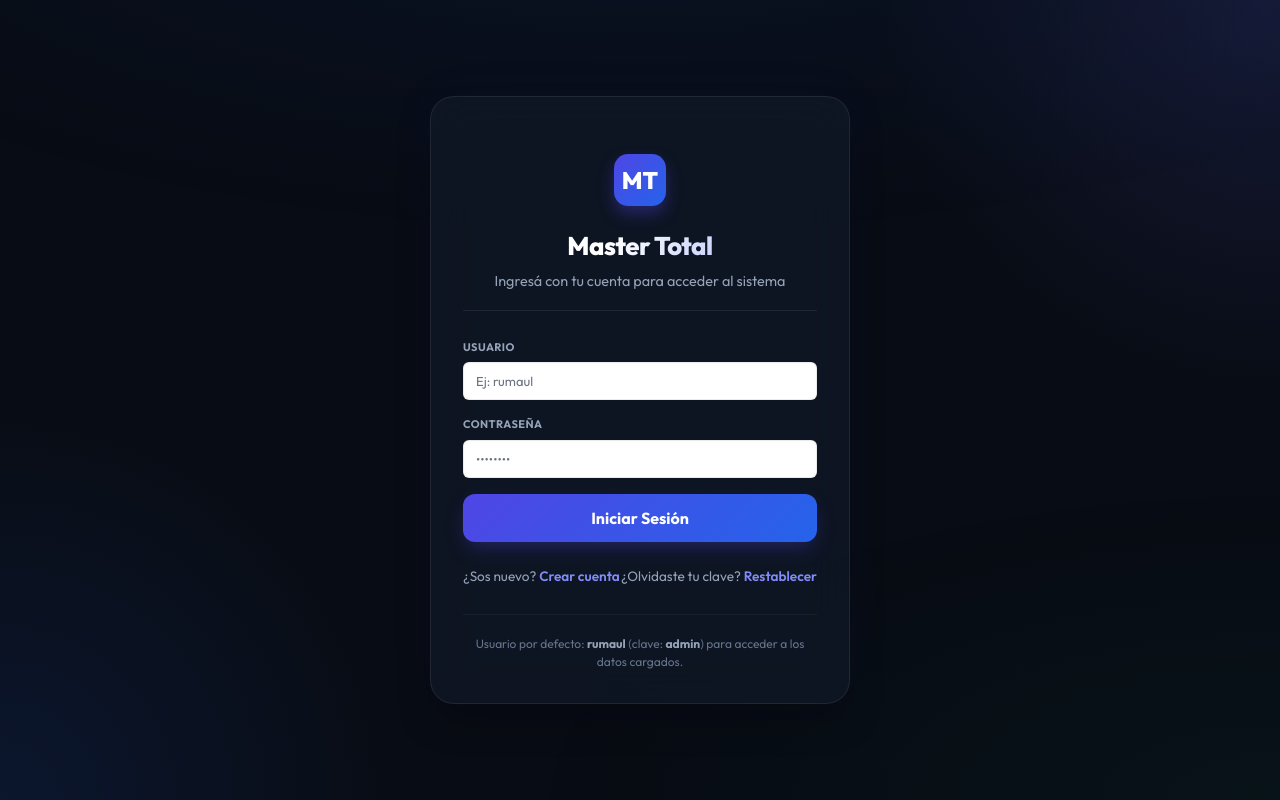
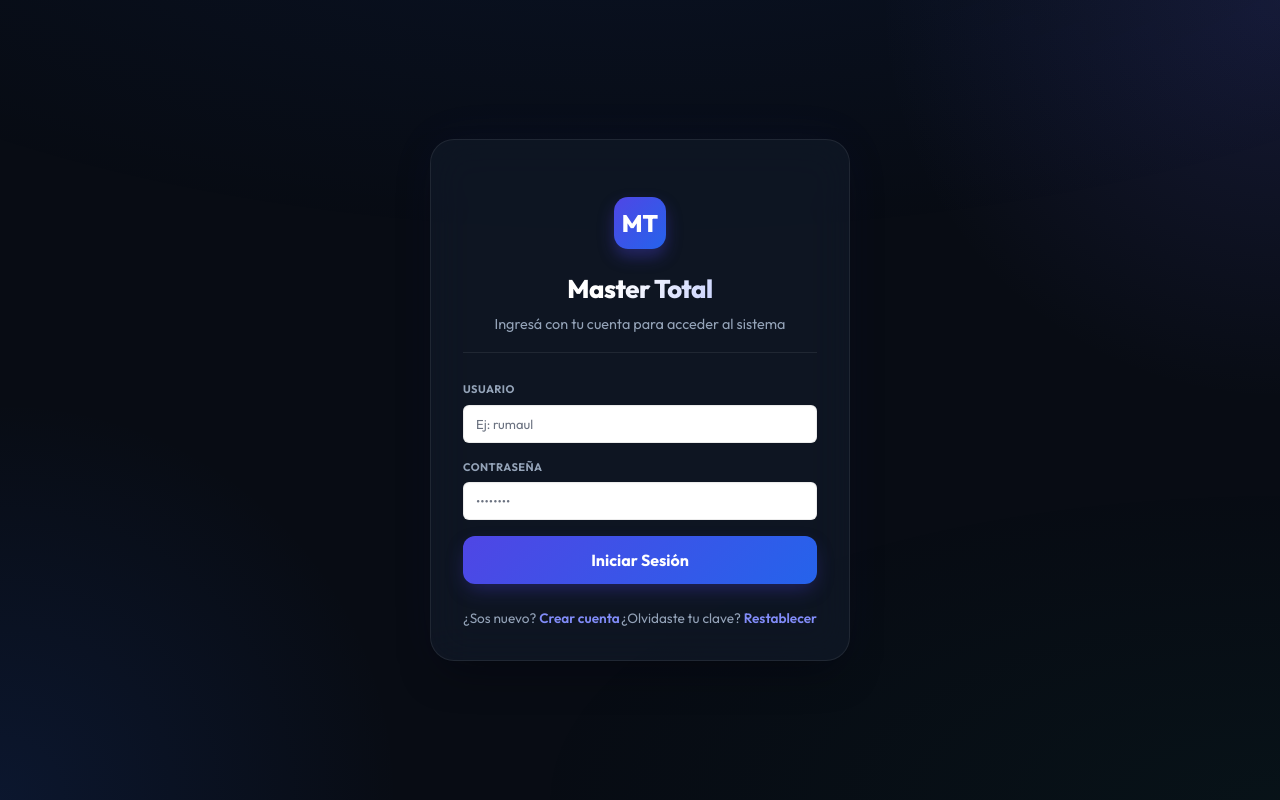
Before and after one commit to cesarmaciel1234/crm-frigorifico, a Flask app: page /login in a window 1280 px wide. Run offline with Flask 3, Linux system fonts and the light colour scheme.

Commit message:
UI: Eliminar texto de sugerencia de usuario por defecto en la pantalla de login
Co-authored-by: Cursor <cursoragent@cursor.com>

```diff
--- a/app/static/sw.js
+++ b/app/static/sw.js
@@ -1,5 +1,5 @@
 /* Master Total PWA — network-first for shell updates, offline fallback */
-const CACHE_VERSION = 'crm-frigorifico-v13';
+const CACHE_VERSION = 'crm-frigorifico-v14';
 const SHELL_ASSETS = [
   '/',
   '/login',
--- a/app/templates/login.html
+++ b/app/templates/login.html
@@ -225,20 +225,6 @@
             text-decoration: underline;
         }
 
-        .hint {
-            color: var(--text-muted);
-            font-size: 0.75rem;
-            text-align: center;
-            margin: 28px 0 0;
-            line-height: 1.5;
-            border-top: 1px solid rgba(255, 255, 255, 0.05);
-            padding-top: 20px;
-        }
-
-        .hint strong {
-            color: var(--text-secondary);
-        }
-
         .auth-view {
             transition: opacity 0.3s ease, transform 0.3s ease;
         }
@@ -330,8 +316,6 @@
                 <a href="#" onclick="switchAuthView('login')">Volver al inicio de sesión</a>
             </div>
         </div>
-
-        <p class="hint">Usuario por defecto: <strong>rumaul</strong> (clave: <strong>admin</strong>) para acceder a los datos cargados.</p>
     </div>
     <script>
         if ('serviceWorker' in navigator) {
```
